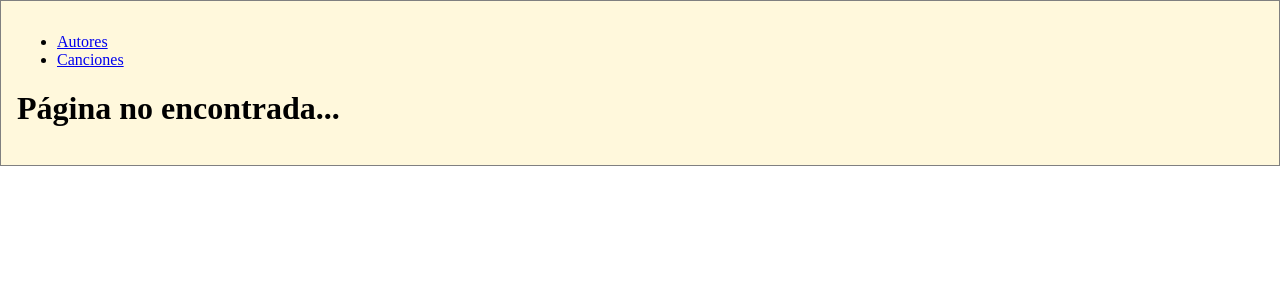
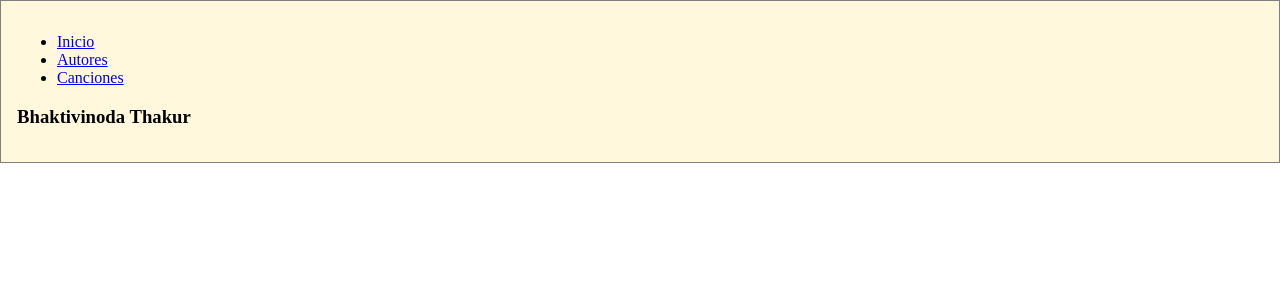
Before and after one commit to danieltkach/premagita, a React (Create React App) app: page /author/0 in a window 1280 px wide. Shown: the top 300 px of the page. Built offline with nearby package versions, Linux system fonts and the light colour scheme.

Commit message:
minor fixes

```diff
--- a/src/App.js
+++ b/src/App.js
@@ -4,6 +4,7 @@ import Home from "./components/Home/Home";
 import SongsList from "./components/SongsList/SongsList";
 import Song from "./components/Song/Song";
 import AuthorsList from "./components/AuthorsList/AuthorsList";
+import Author from "./components/Author/Author";
 import {SongsData} from "../src/songs.data.js";
 import {AuthorsData} from "../src/authors.data.js";
 import "./App.css";
@@ -18,7 +19,7 @@ function App() {
           <Route exact path="/songs" component={() => <SongsList songs={SongsData} />} />
           <Route path="/song/:id" component={Song} />
           <Route exact path="/authors" component={() => <AuthorsList authors={AuthorsData} />} />
-          {/* <Route path="/author/:id" component={Author} /> */}
+          <Route path="/author/:id" component={Author} />
           <Route
             component={() => (
               <div>
--- /dev/null
+++ b/src/components/Author/Author.jsx
@@ -0,0 +1,22 @@
+import React from "react";
+import {AuthorsData} from "../../authors.data";
+
+const Author = ({match}) => {
+  const {id} = match.params;
+  const authorData = AuthorsData.filter(s => s.id == id)[0];
+  const {name, picture, bio} = authorData;
+
+  return (
+    <>
+      <h3>{name}</h3>
+      <p>{bio}</p>
+    </>
+  );
+};
+
+// Song.defaultProps = {
+// 	title: 'Sin título',
+// 	stanzas: 'No hay estrofas...'
+// }
+
+export default Author;
--- a/src/components/Home/Home.jsx
+++ b/src/components/Home/Home.jsx
@@ -1,7 +1,7 @@
 import React from "react";
 
 const Home = () => {
-  return <h1>Prema Gita - Songs of Love</h1>;
+  return <h1>Prema Gita - Canciones de Amor Puro</h1>;
 };
 
 export default Home;
--- a/src/components/Navbar/Navbar.jsx
+++ b/src/components/Navbar/Navbar.jsx
@@ -5,6 +5,11 @@ const Navbar = () => {
   return (
     <>
       <ul>
+        <li>
+          <NavLink exact to="/" activeClassName="active-link">
+            Inicio
+          </NavLink>
+        </li>
         <li>
           <NavLink to="/authors" activeClassName="active-link">
             Autores
```
